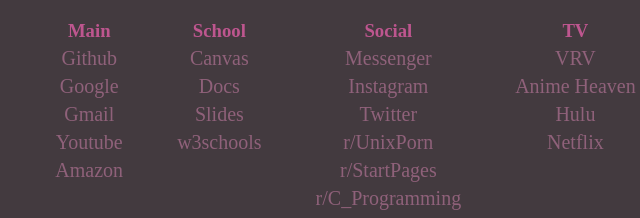
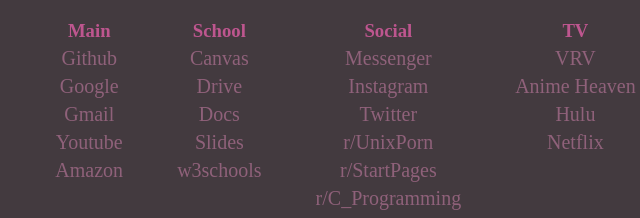
Before and after one commit to Deelio/startpage, a plain HTML site: page start-20.1.1/main.html in a window 1280 px wide. Shown: the part 312-530 px from the top of the page, 312-952 px from the left. Drawn offline with Linux system fonts and the light colour scheme.

Commit message:
Update main.html
added drive to links

```diff
--- a/start-20.1.1/main.html
+++ b/start-20.1.1/main.html
@@ -128,6 +128,7 @@
 
 					<h3>School</h3>
 					<a href="https://www.greenek12.instructure.com" target="_blank"><p>Canvas</p></a>
+					<a href="https://www.drive.google.com" target="_blank"><p>Drive</p></a>
 					<a href="https://www.docs.google.com" target="_blank"><p>Docs</p></a>
 					<a href="https://www.slides.google.com" target="_blank"><p>Slides</p></a>
 					<a href="https://www.w3schools.com/" target="_blank"><p>w3schools</p></a>
```
